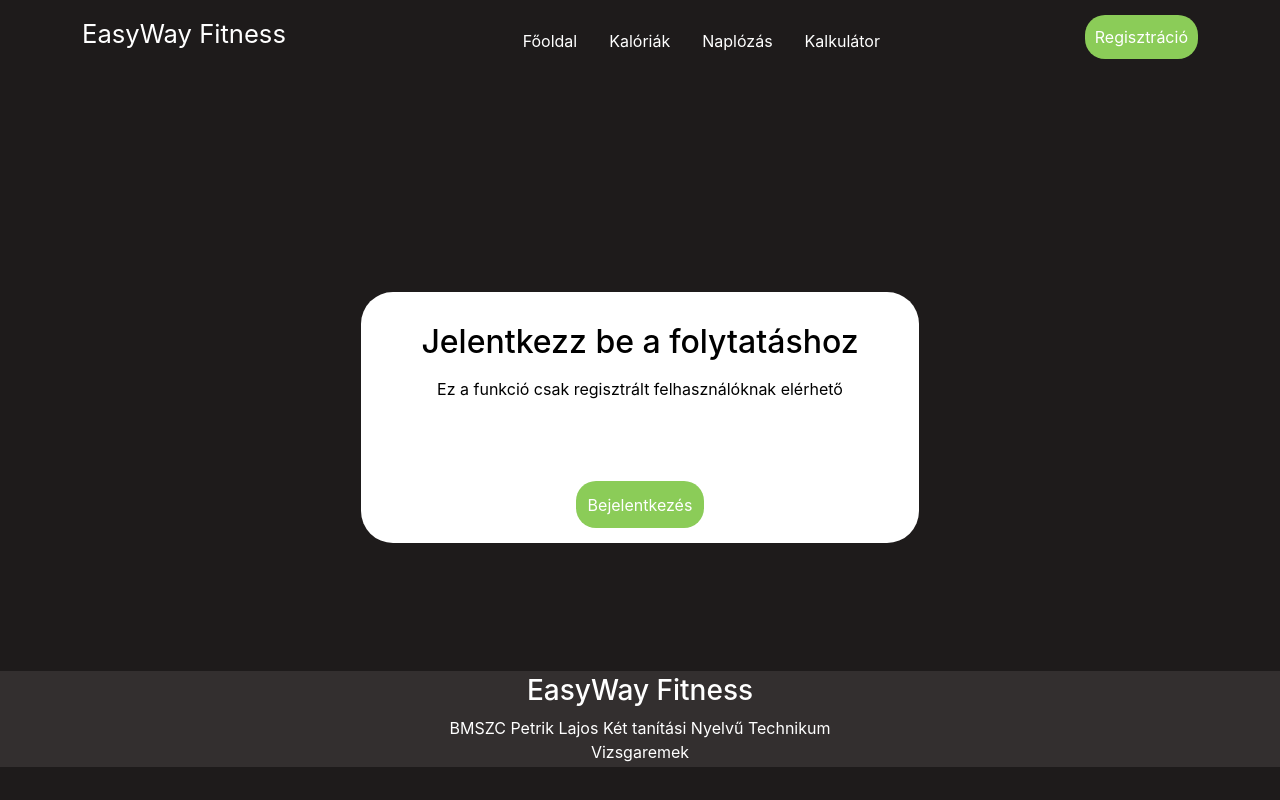
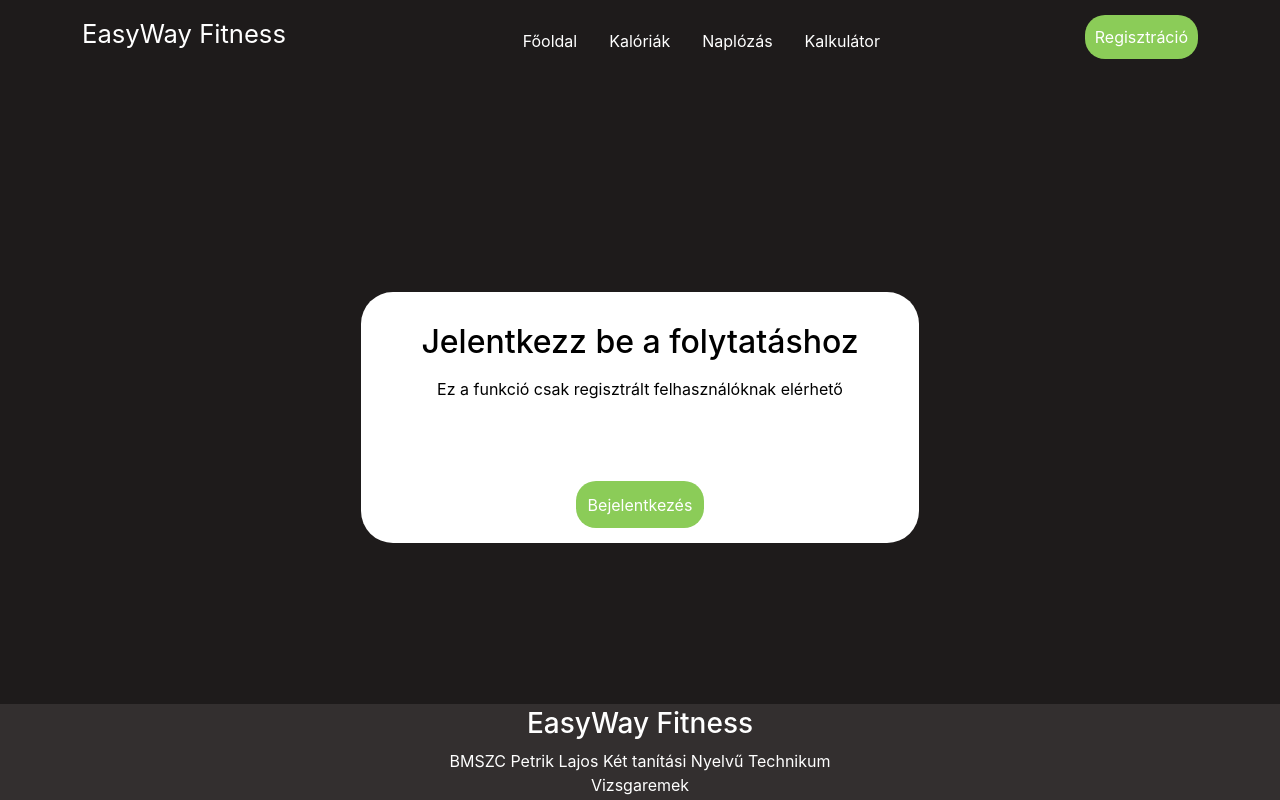
Before and after one commit to dkotai66/Vizsgaremek_FrontEnd, a React (Create React App) app in the folder easywayfitness/: page /Record in a window 1280 px wide. Built offline with nearby package versions, Linux system fonts and the light colour scheme.

Commit message:
regisztracio footer margin top visszaveve

```diff
--- a/easywayfitness/src/components/SignUpSignIn.css
+++ b/easywayfitness/src/components/SignUpSignIn.css
@@ -128,10 +128,3 @@ input::placeholder {
         height: 350px;
     }
 }
-
-@media screen and (min-width:1024px ) {
-    .footerContainer {
-    position: relative;
-    margin-top: 10%;
-}
-}
```
